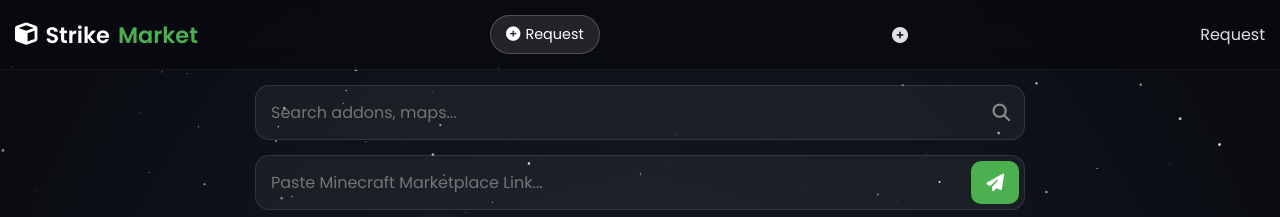
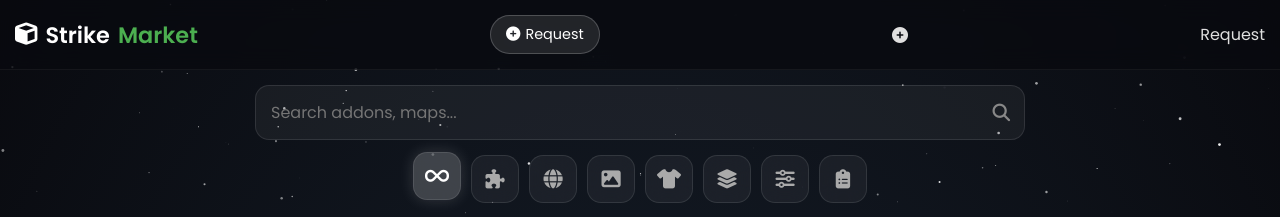
Before and after one commit to RockyRoyalGaming/Marketplace, a plain HTML site: page index.html in a window 1280 px wide. Shown: the top 217 px of the page. Drawn offline with Linux system fonts and the light colour scheme.

Commit message:
Update index.html

```diff
--- a/index.html
+++ b/index.html
@@ -32,13 +32,6 @@
         <div class="search-wrapper">
             <input type="text" id="searchInput" placeholder="Search addons, maps..." onkeyup="searchItems()">
             <i class="fas fa-search search-icon"></i>
-        </div>
-
-        <div class="request-wrapper">
-            <input type="text" id="requestInput" placeholder="Paste Minecraft Marketplace Link...">
-            <button onclick="sendRequest()" class="send-btn">
-                <i class="fas fa-paper-plane"></i>
-            </button>
         </div>
 
         <div class="filters">
```
